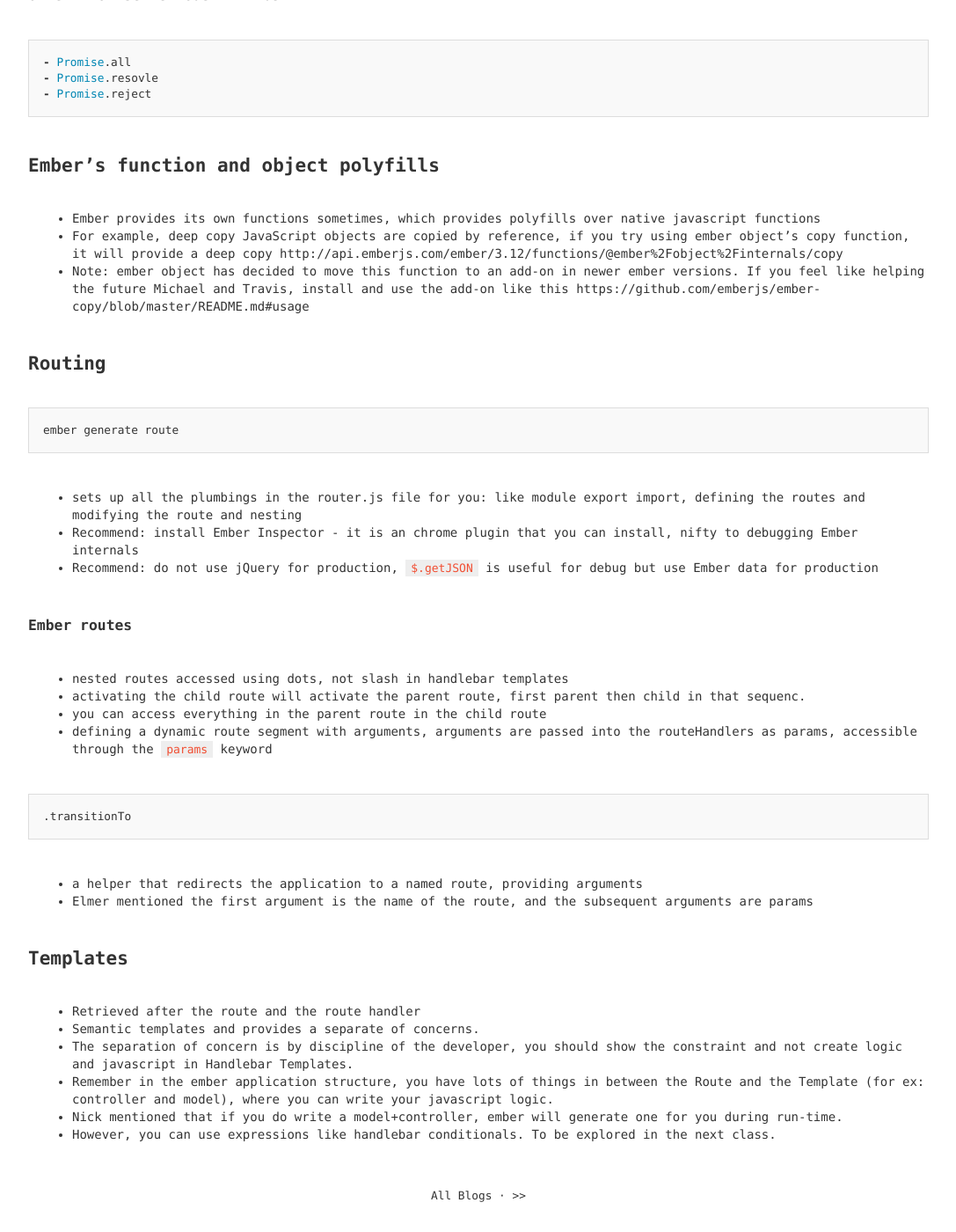
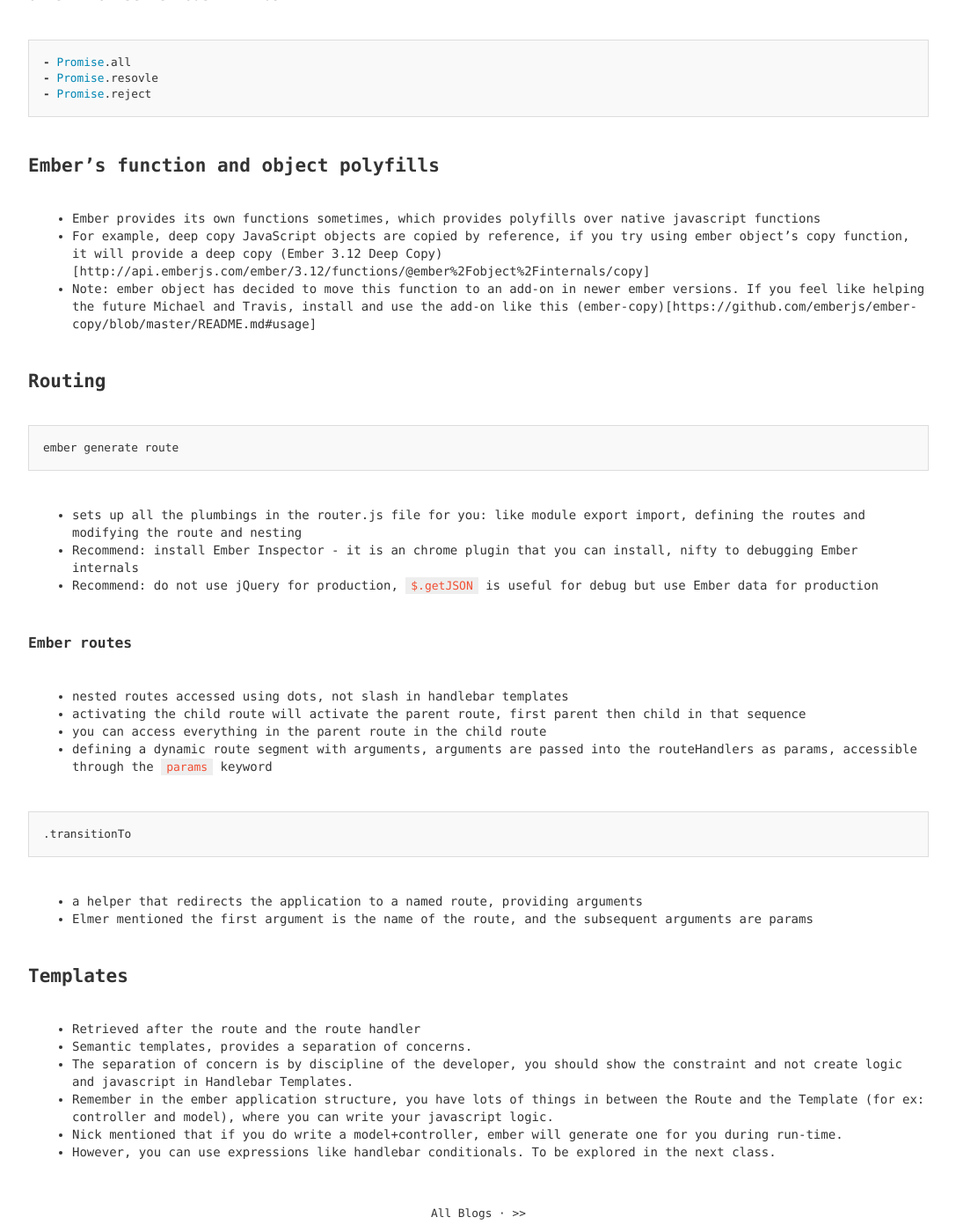
Before and after one commit to fengtingzhang/blog, a Jekyll site: the page built from _posts/2020-01-17-ember-2-session-two.md, in a window 1280 px wide and 1400 px high, scrolled down 672 px. Shown: the whole window at 88% size, without its empty margins (96-1183 px from the left). Built offline with Jekyll 4.4.1, drawn with Linux system fonts in a browser that asks for light colours.

Commit message:
Update 2020-01-17-ember-2-session-two.md

````diff
--- a/_posts/2020-01-17-ember-2-session-two.md
+++ b/_posts/2020-01-17-ember-2-session-two.md
@@ -33,8 +33,8 @@
 - Ember provides its own functions sometimes, which provides polyfills over native javascript functions
 - For example, deep copy
 JavaScript objects are copied by reference, if you try using ember object's copy function, it will provide a deep copy
-http://api.emberjs.com/ember/3.12/functions/@ember%2Fobject%2Finternals/copy
-- Note: ember object has decided to move this function to an add-on in newer ember versions. If you feel like helping the future Michael and Travis, install and use the add-on like this https://github.com/emberjs/ember-copy/blob/master/README.md#usage
+(Ember 3.12 Deep Copy)[http://api.emberjs.com/ember/3.12/functions/@ember%2Fobject%2Finternals/copy]
+- Note: ember object has decided to move this function to an add-on in newer ember versions. If you feel like helping the future Michael and Travis, install and use the add-on like this (ember-copy)[https://github.com/emberjs/ember-copy/blob/master/README.md#usage]
 
 ## Routing
 ```javascript
@@ -46,7 +46,7 @@
 
 ### Ember routes
 - nested routes accessed using dots, not slash in handlebar templates
-- activating the child route will activate the parent route, first parent then child in that sequenc.
+- activating the child route will activate the parent route, first parent then child in that sequence
 - you can access everything in the parent route in the child route
 - defining a dynamic route segment with arguments, arguments are passed into the routeHandlers as params, accessible through the `params` keyword
 
@@ -58,7 +58,7 @@
 
 ## Templates
 - Retrieved after the route and the route handler
-- Semantic templates and provides a separate of concerns.
+- Semantic templates, provides a separation of concerns.
 - The separation of concern is by discipline of the developer, you should show the constraint and not create logic and javascript in Handlebar Templates.
 - Remember in the ember application structure, you have lots of things in between the Route and the Template (for ex: controller and model), where you can write your javascript logic.
 - Nick mentioned that if you do write a model+controller, ember will generate one for you during run-time.
````
